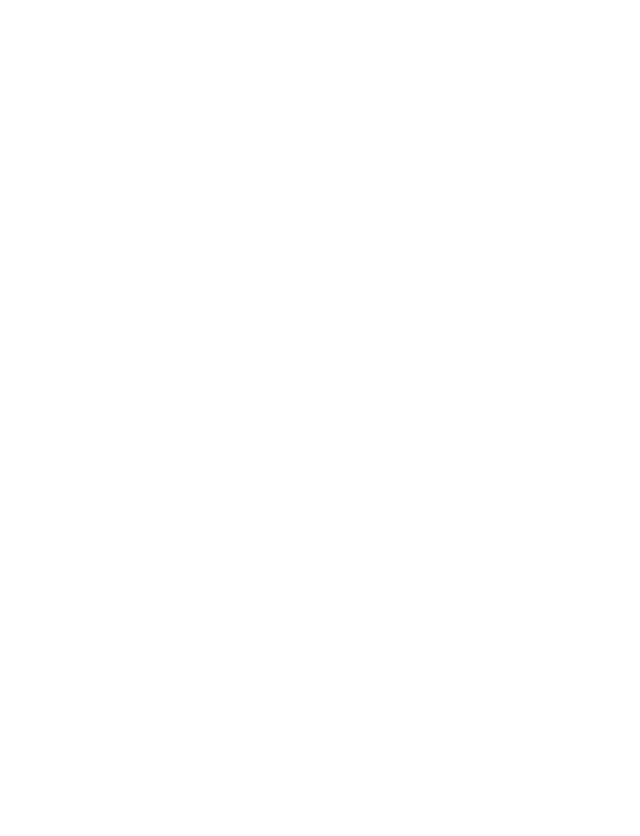
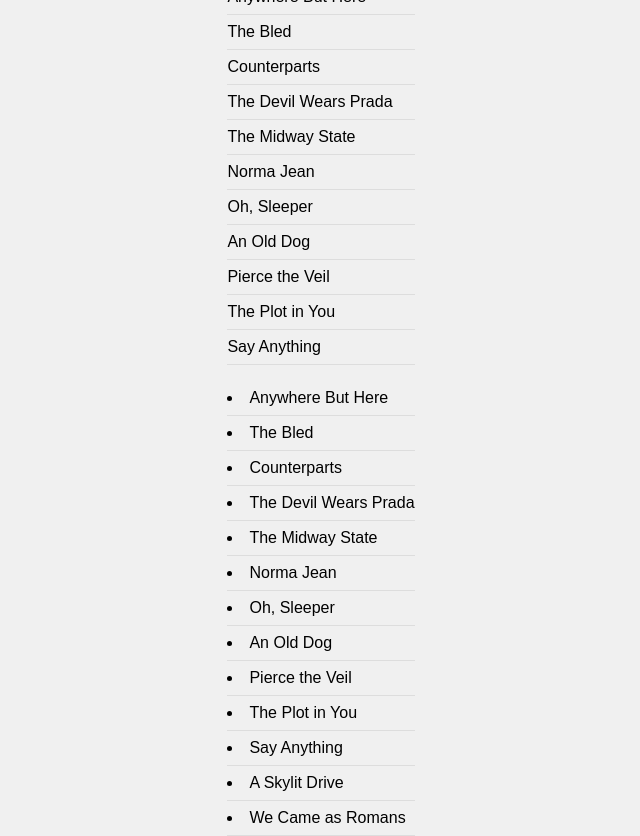
Before and after one commit to acciojob/sorting-articles-Kanchanprajapat, a website: page main.html in a window 1280 px wide. Shown: the whole page, without its empty margins (319-959 px from the left). Before the commit the page ends 800 px from the top, so only its background shows below. Drawn offline with Linux system fonts and the light colour scheme.

Commit message:
created a submission

```diff
--- a/main.html
+++ b/main.html
@@ -8,6 +8,20 @@
 
 <body>
 	<!-- the entire body must be written by student -->
+	<div id = "band">
+		<ul>
+			<li>Anywhere But Here</li>
+			<li>The Bled</li>
+			<li>Counterparts</li>
+			<li>The Devil Wears Prada</li>
+			<li>The Midway State</li>
+			<li>Norma Jean</li>
+			<li>Oh, Sleeper</li>
+			<li>An Old Dog</li>
+			<li>Pierce the Veil</li>
+			<li>The Plot in You</li>
+			<li>Say Anything</li>
+		</ul>
     <script type="text/javascript" src="./script.js">
 </script>
 
--- a/script.js
+++ b/script.js
@@ -1 +1,15 @@
 //your JS code here. If required.
+const bands = ['The Plot in You', 'The Devil Wears Prada', 'Pierce the Veil', 'Norma Jean', 'The Bled', 'Say Anything', 'The Midway State', 'We Came as Romans', 'Counterparts', 'Oh, Sleeper', 'A Skylit Drive', 'Anywhere But Here', 'An Old Dog'];
+
+function stripArticle(bandName) {
+    return bandName.replace(/^(a |an |the )/i, '').trim();
+}
+
+const sortedBands = bands.sort((a, b) => stripArticle(a).localeCompare(stripArticle(b)));
+
+const bandList = document.getElementById('band');
+sortedBands.forEach(band => {
+    const li = document.createElement('li');
+    li.textContent = band;
+    bandList.appendChild(li);
+});
--- a/styles.css
+++ b/styles.css
@@ -1 +1,24 @@
 /*  your css code here. If applicable */
+body {
+    font-family: Arial, sans-serif;
+    background: #f0f0f0;
+    display: flex;
+    justify-content: center;
+    align-items: center;
+    height: 100vh;
+    margin: 0;
+}
+
+h1 {
+    text-align: center;
+}
+
+ul {
+    list-style-type: none;
+    padding: 0;
+}
+
+li {
+    padding: 8px 0;
+    border-bottom: 1px solid #ddd;
+}
```
